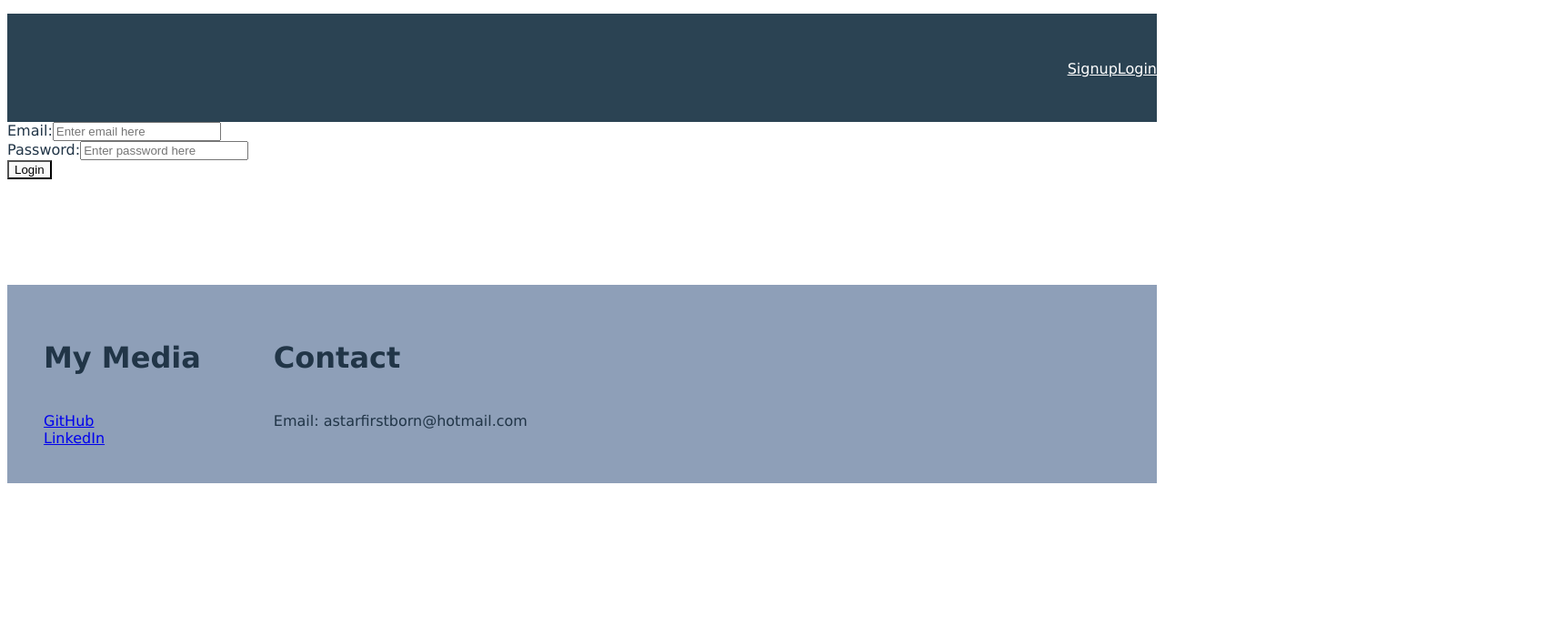
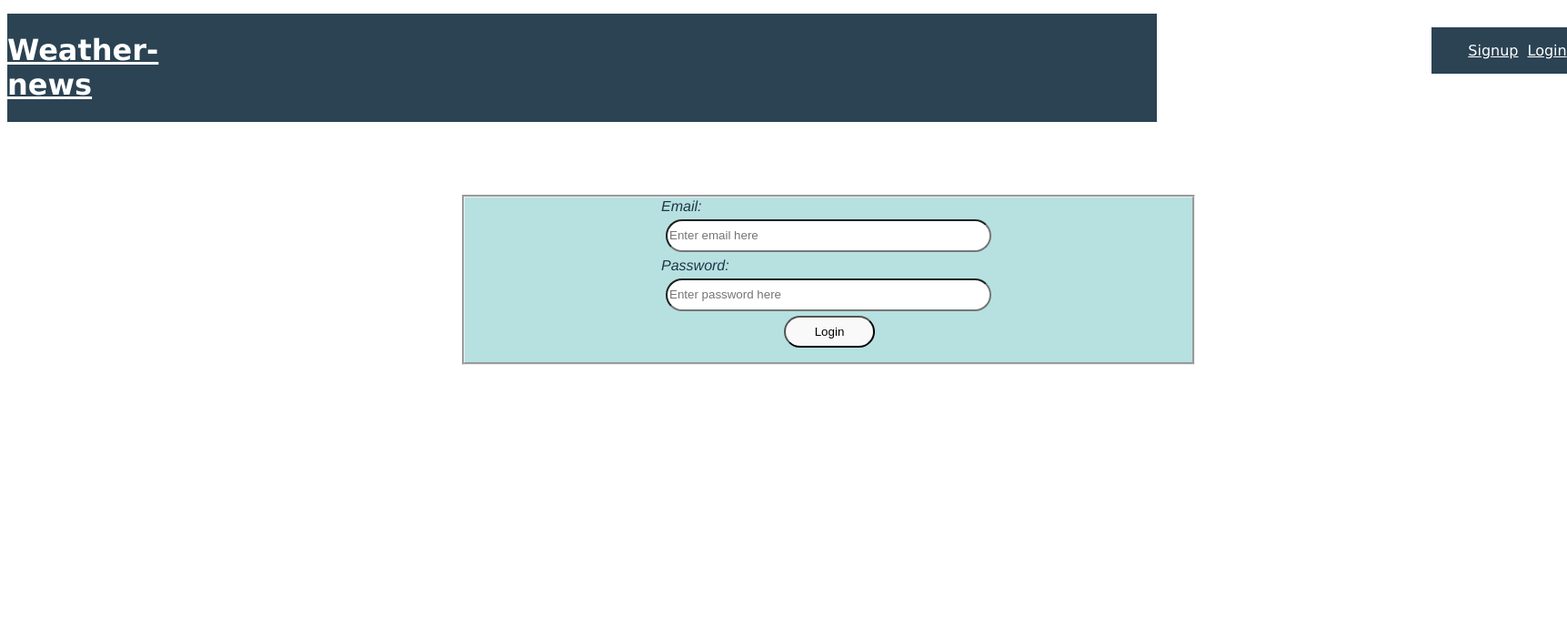
Before and after one commit to aestrella0140/REACT-Weather-Dashboard, a React (Vite) app in the folder client/: page / in a window 1280 px wide. Shown: the top 700 px of the page at 91% size, 1723 px wide, since content can reach past the window. Built offline with nearby package versions, Linux system fonts and the light colour scheme.

Commit message:
css to login centered on page with style

```diff
--- a/client/src/components/header/nav.jsx
+++ b/client/src/components/header/nav.jsx
@@ -27,7 +27,7 @@ function Nav() {
                 <div className='nav'>
                     <ul className='hd-nav'>
                         <li>
-                            <Link to='/Signup' className='text'>
+                            <Link to='/Signup' className='text link'>
                                 Signup
                             </Link>
                         </li>
--- a/client/src/index.css
+++ b/client/src/index.css
@@ -6,24 +6,26 @@
 .nav {
   display: flex;
   flex-direction: row;
-  justify-content: flex-end;
+  justify-content: first baseline;
   gap: 1400px;
   list-style: none;
   position: relative;
   margin-top: 15px;
   background-color: #2b4353;
+}
 
+.link {
+  margin-right: 10px;
 }
 
 .text {
+  display: flex;
   color: #ffffff;
 }
 
 .hd-nav {
   display: flex;
   list-style: none;
-  position: relative;
-  margin-top: 36px;
 }
 
 /*footer*/
@@ -31,8 +33,8 @@ footer {
   display: flex;
   flex-wrap: wrap;
   position: relative;
-  top: 100px;
-  background-color: #8e9fb8;
+  top: 300px;
+  background-color: #9cd3d3;
 }
 
 .footer {
@@ -46,7 +48,39 @@ list-style: none;
 display: inline;
 }
 
+/*login page*/
+.login {
+  display: flex;
+  flex-direction: row;
+  justify-content: center;
+  margin-top: 80px;
+  margin-left: 500px;
+  width: 800px;
+  border-style: groove;
+  background-color: #b6e1e0;
+}
 
+button {
+  margin-left: 135px;
+  border-radius: 35px;
+  height: 35px;
+  width: 100px;
+}
+
+label {
+  font-family: 'Franklin Gothic Medium', 'Arial Narrow', Arial, sans-serif;
+  font-style: oblique;
+  font-weight: 500;
+}
+
+input {
+  display: flex;
+  flex-direction: column;
+  border-radius: 20px;
+  height: 30px;
+  width: 350px;
+  margin: 5px;
+}
 
 @media (prefers-color-scheme: light) {
   :root {
--- a/client/src/pages/Login.jsx
+++ b/client/src/pages/Login.jsx
@@ -37,7 +37,7 @@ const Login = (props) => {
     };
 
     return (
-        <div>
+        <div className='login'>
             <form onSubmit={handleFormSubmit}>
                 <label htmlFor="email">Email:</label>
                 <input
```
